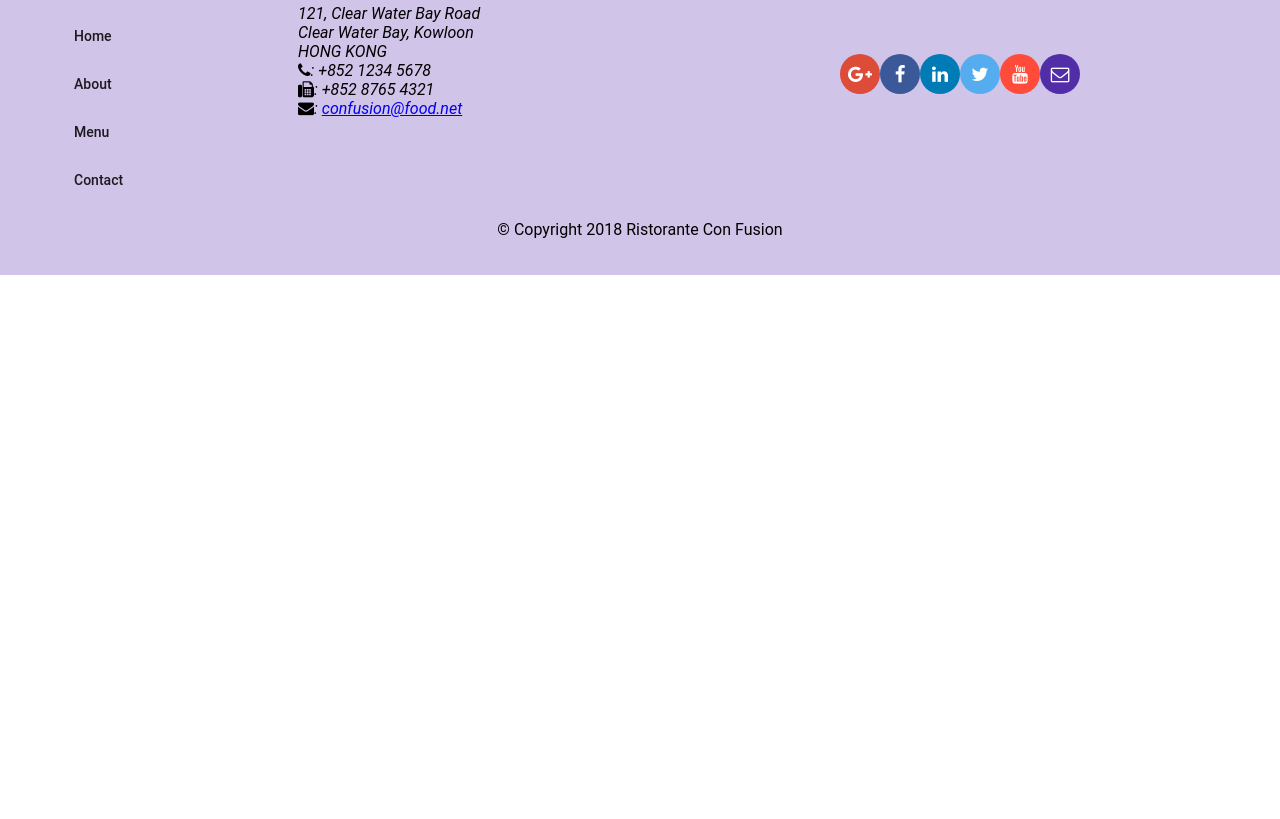
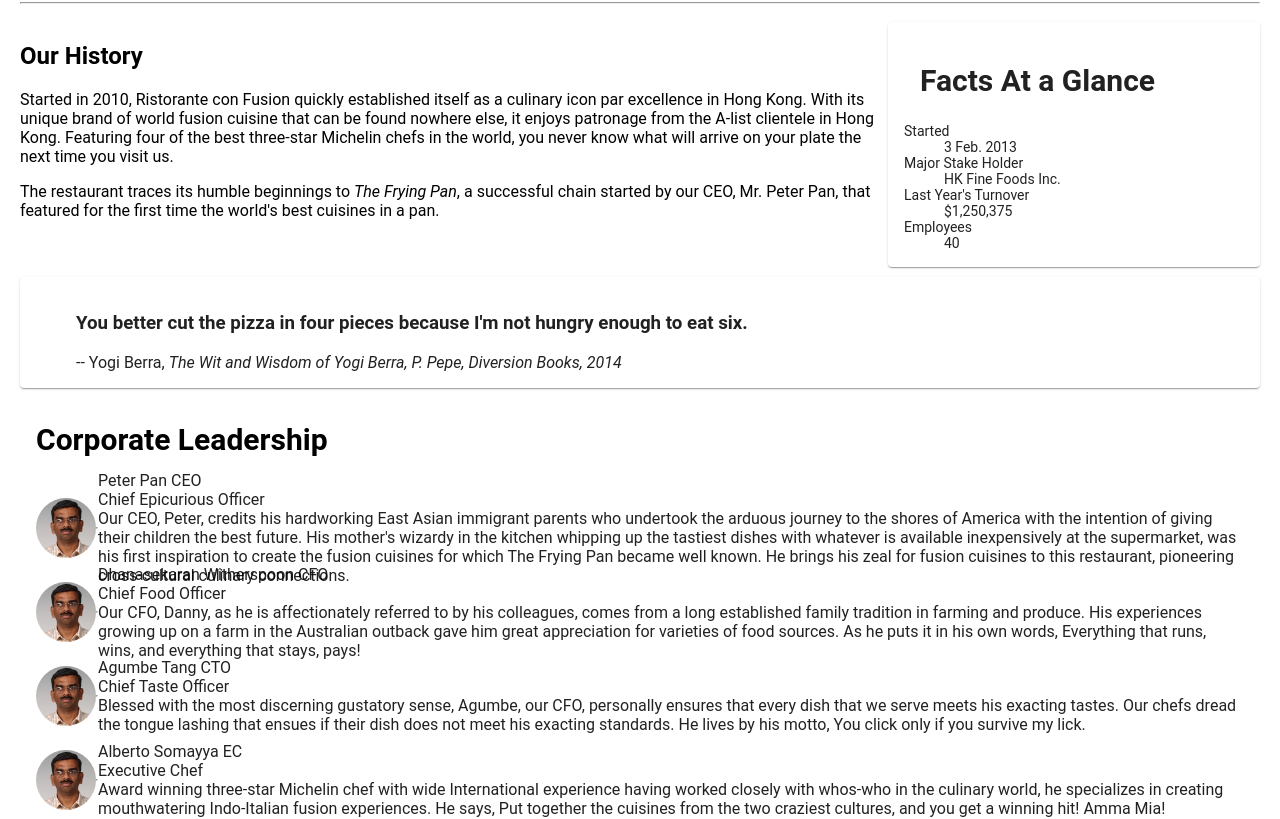
Before and after one commit to handeoz/coursera_confusion, an Angular app: page /aboutus in a window 1280 px wide. Before the commit this address led to /. Shown: the part 416-1235 px from the top of the page. Before the commit the page ends 800 px from the top, so only its background shows below. Built offline with nearby package versions, Linux system fonts and the light colour scheme.

Commit message:
Assignment 2

```diff
--- a/src/app/about/about.component.css
+++ b/src/app/about/about.component.css
@@ -0,0 +1,3 @@
+.rounded {
+  border-radius: 50%;
+}
--- a/src/app/about/about.component.html
+++ b/src/app/about/about.component.html
@@ -1 +1,77 @@
-<p>about works!</p>
+<div class="container"
+     fxLayout="column"
+     fxLayoutGap="10px">
+
+  <div fxFlex>
+    <div>
+      <h3>About Us</h3>
+      <hr>
+    </div>
+  </div>
+
+  <div fxFlex>
+    <div fxLayout="column" fxLayout.gt-sm="row">
+      <div fxFlex="70">
+        <h2>Our History</h2>
+        <p>Started in 2010, Ristorante con Fusion quickly established itself as a culinary icon par excellence in Hong Kong. With its unique brand of world fusion cuisine that can be found nowhere else, it enjoys patronage from the A-list clientele in Hong Kong.  Featuring four of the best three-star Michelin chefs in the world, you never know what will arrive on your plate the next time you visit us.</p>
+        <p>The restaurant traces its humble beginnings to <em>The Frying Pan</em>, a successful chain started by our CEO, Mr. Peter Pan, that featured for the first time the world's best cuisines in a pan.</p>
+      </div>
+      <div fxFlex="30">
+        <mat-card>
+          <mat-card-header>
+            <mat-card-title>
+              <h2>Facts At a Glance</h2>
+            </mat-card-title>
+          </mat-card-header>
+          <mat-card-content>
+            <dl>
+              <dt>Started</dt>
+              <dd>3 Feb. 2013</dd>
+              <dt>Major Stake Holder</dt>
+              <dd>HK Fine Foods Inc.</dd>
+              <dt>Last Year's Turnover</dt>
+              <dd>$1,250,375</dd>
+              <dt>Employees</dt>
+              <dd>40</dd>
+            </dl>
+          </mat-card-content>
+        </mat-card>
+      </div>
+    </div>
+  </div>
+
+  <div fxFlex>
+    <mat-card>
+      <blockquote>
+        <h3>You better cut the pizza in four pieces because
+          I'm not hungry enough to eat six.</h3>
+        <footer>-- Yogi Berra,
+          <cite>The Wit and Wisdom of Yogi Berra,
+            P. Pepe, Diversion Books, 2014</cite>
+        </footer>
+      </blockquote>
+    </mat-card>
+  </div>
+
+
+  <div fxFlex>
+    <mat-card-header>
+      <mat-card-title>
+        <h2>Corporate Leadership</h2>
+      </mat-card-title>
+    </mat-card-header>
+    <mat-card-content>
+      <div fxFlex>
+        <mat-list *ngFor="let leader of leaders" [routerLink]="['/selectedLeader', leader.id]">
+          <p>
+          <mat-list-item>
+            <img height="60px" src={{leader.image}} alt={{leader.name}} class="rounded"> <hr>
+            {{leader.name}} {{leader.abbr}}
+            <br>{{leader.designation}}
+            <br>{{leader.description}}
+          </mat-list-item>
+          </p>
+        </mat-list>
+      </div>
+    </mat-card-content>
+  </div>
--- a/src/app/about/about.component.ts
+++ b/src/app/about/about.component.ts
@@ -1,4 +1,6 @@
 import { Component, OnInit } from '@angular/core';
+import { LeaderService } from '../services/leader.service';
+import {Leader} from '../shared/leader';
 
 @Component({
   selector: 'app-about',
@@ -6,10 +8,13 @@
   styleUrls: ['./about.component.css']
 })
 export class AboutComponent implements OnInit {
+  leaders: Leader[];
+  selectedLeader: Leader;
 
-  constructor() { }
+  constructor(private leaderService: LeaderService) { }
 
   ngOnInit(): void {
+    this.leaders = this.leaderService.getLeaders();
   }
 
 }
--- a/src/app/app-routing/routes.ts
+++ b/src/app/app-routing/routes.ts
@@ -11,5 +11,6 @@
   {path: 'menu', component: MenuComponent},
   {path: 'dishdetail/:id', component: DishdetailComponent},
   {path: 'contactus', component: ContactComponent},
+  {path: 'aboutus', component: AboutComponent},
   {path: '', redirectTo: '/home', pathMatch: 'full'}
 ];
--- a/src/app/app.module.ts
+++ b/src/app/app.module.ts
@@ -21,6 +21,7 @@
 
 import { DishService} from './services/dish.service';
 import { PromotionService} from './services/promotion.service';
+import { LeaderService} from './services/leader.service';
 
 import { AppRoutingModule} from './app-routing/app-routing.module';
 
@@ -48,7 +49,8 @@
   ],
   providers: [
     DishService,
-    PromotionService
+    PromotionService,
+    LeaderService
   ],
   bootstrap: [AppComponent]
 })
--- a/src/app/footer/footer.component.html
+++ b/src/app/footer/footer.component.html
@@ -10,7 +10,7 @@
         <h4>Links</h4>
         <mat-list>
           <mat-list-item><a mat-button routerLink="/home">Home</a></mat-list-item>
-          <mat-list-item><a mat-button>About</a></mat-list-item>
+          <mat-list-item><a mat-button routerLink="/aboutus">About</a></mat-list-item>
           <mat-list-item><a mat-button routerLink="/menu">Menu</a></mat-list-item>
           <mat-list-item><a mat-button routerLink="/contactus">Contact</a></mat-list-item>
         </mat-list>
--- a/src/app/header/header.component.html
+++ b/src/app/header/header.component.html
@@ -1,7 +1,7 @@
 <mat-toolbar color="primary">
   <span><img src="/assets/images/logo.png" height=30 width=41></span>
   <a mat-button routerLink="/home" routerLinkActive="active"><span class="fa fa-home fa-lg"></span> Home</a>
-  <a mat-button><span class="fa fa-info fa-lg"></span> About</a>
+  <a mat-button routerLink="/aboutus" routerLinkActive="active"><span class="fa fa-info fa-lg"></span> About</a>
   <a mat-button routerLink="/menu" routerLinkActive="active"><span class="fa fa-list fa-lg"></span> Menu</a>
   <a mat-button routerLink="/contactus" routerLinkActive="active"><span class="fa fa-address-card fa-lg"></span> Contact</a>
 </mat-toolbar>
--- a/src/app/home/home.component.html
+++ b/src/app/home/home.component.html
@@ -33,4 +33,18 @@
     </mat-card-content>
   </mat-card>
 
+  <mat-card *ngIf="leader" fxFlex>
+    <mat-card-header>
+      <div mat-card-avatar></div>
+      <mat-card-title>
+        <h3>{{leader.name | uppercase}}</h3>
+      </mat-card-title>
+    </mat-card-header>
+    <img mat-card-image src={{leader.image}} alt={{leader.name}}>
+    <mat-card-content>
+      <p>{{leader.description}}
+      </p>
+    </mat-card-content>
+  </mat-card>
+
 </div>
--- a/src/app/home/home.component.ts
+++ b/src/app/home/home.component.ts
@@ -3,6 +3,8 @@
 import { DishService} from '../services/dish.service';
 import { Promotion} from '../shared/promotion';
 import { PromotionService} from '../services/promotion.service';
+import { Leader} from '../shared/leader';
+import { LeaderService} from '../services/leader.service';
 
 @Component({
   selector: 'app-home',
@@ -12,13 +14,16 @@
 export class HomeComponent implements OnInit {
   dish: Dish;
   promotion: Promotion;
+  leader: Leader;
 
   constructor(private dishService: DishService,
-              private promotionService: PromotionService ) { }
+              private promotionService: PromotionService,
+              private leaderService: LeaderService) { }
 
   ngOnInit(): void {
     this.dish = this.dishService.getFeaturedDish();
     this.promotion = this.promotionService.getFeaturedPromotion();
+    this.leader = this.leaderService.getFeaturedLeader();
   }
 
 }
--- /dev/null
+++ b/src/app/services/leader.service.ts
@@ -0,0 +1,25 @@
+import { Injectable } from '@angular/core';
+import { Leader} from '../shared/leader';
+import { LEADERS} from '../shared/leaders';
+import {Dish} from '../shared/dish';
+import {DISHES} from '../shared/dishes';
+
+@Injectable({
+  providedIn: 'root'
+})
+export class LeaderService {
+
+  constructor() { }
+
+  getLeaders(): Leader[] {
+    return LEADERS;
+  }
+
+  getLeader(id: string): Leader {
+    return LEADERS.filter((leader) => (leader.id === id)) [0];
+  }
+
+  getFeaturedLeader(): Leader {
+    return LEADERS.filter((leader) => leader.featured) [0];
+  }
+}
--- /dev/null
+++ b/src/app/shared/leader.ts
@@ -0,0 +1,9 @@
+export class Leader {
+  id: string;
+  name: string;
+  image: string;
+  designation: string;
+  abbr: string;
+  featured: boolean;
+  description: string;
+}
--- /dev/null
+++ b/src/app/shared/leaders.ts
@@ -0,0 +1,44 @@
+import { Leader} from './leader';
+
+export const LEADERS: Leader[] = [
+  {
+    id: '0',
+    name: 'Peter Pan',
+    image: '/assets/images/alberto.png',
+    designation: 'Chief Epicurious Officer',
+    abbr: 'CEO',
+    featured: false,
+    // tslint:disable-next-line:max-line-length
+    description: 'Our CEO, Peter, credits his hardworking East Asian immigrant parents who undertook the arduous journey to the shores of America with the intention of giving their children the best future. His mother\'s wizardy in the kitchen whipping up the tastiest dishes with whatever is available inexpensively at the supermarket, was his first inspiration to create the fusion cuisines for which The Frying Pan became well known. He brings his zeal for fusion cuisines to this restaurant, pioneering cross-cultural culinary connections.'
+  },
+  {
+    id: '1',
+    name: 'Dhanasekaran Witherspoon',
+    image: '/assets/images/alberto.png',
+    designation: 'Chief Food Officer',
+    abbr: 'CFO',
+    featured: false,
+    // tslint:disable-next-line:max-line-length
+    description: 'Our CFO, Danny, as he is affectionately referred to by his colleagues, comes from a long established family tradition in farming and produce. His experiences growing up on a farm in the Australian outback gave him great appreciation for varieties of food sources. As he puts it in his own words, Everything that runs, wins, and everything that stays, pays!'
+  },
+  {
+    id: '2',
+    name: 'Agumbe Tang',
+    image: '/assets/images/alberto.png',
+    designation: 'Chief Taste Officer',
+    abbr: 'CTO',
+    featured: false,
+    // tslint:disable-next-line:max-line-length
+    description: 'Blessed with the most discerning gustatory sense, Agumbe, our CFO, personally ensures that every dish that we serve meets his exacting tastes. Our chefs dread the tongue lashing that ensues if their dish does not meet his exacting standards. He lives by his motto, You click only if you survive my lick.'
+  },
+  {
+    id: '3',
+    name: 'Alberto Somayya',
+    image: '/assets/images/alberto.png',
+    designation: 'Executive Chef',
+    abbr: 'EC',
+    featured: true,
+    // tslint:disable-next-line:max-line-length
+    description: 'Award winning three-star Michelin chef with wide International experience having worked closely with whos-who in the culinary world, he specializes in creating mouthwatering Indo-Italian fusion experiences. He says, Put together the cuisines from the two craziest cultures, and you get a winning hit! Amma Mia!'
+  }
+];
```
Also changed, not shown: 1 other file (tests, documents, lock files or other folders).
